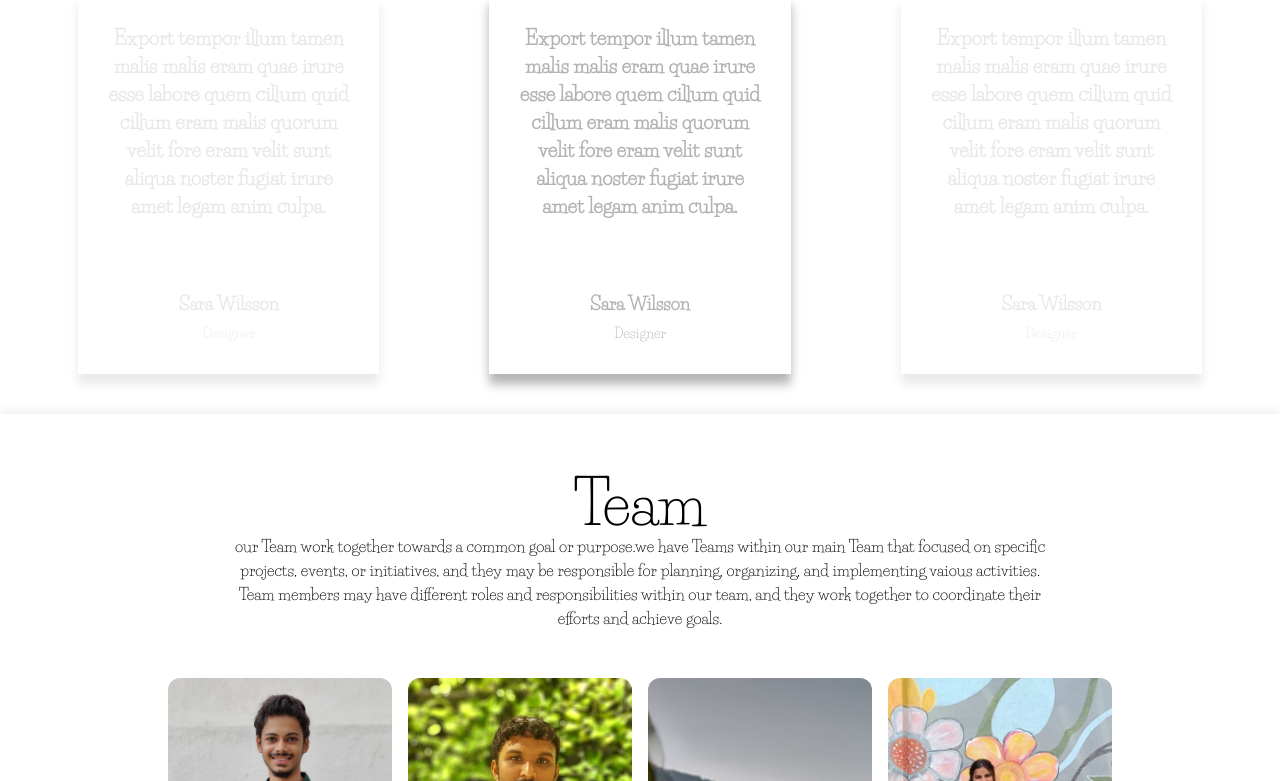
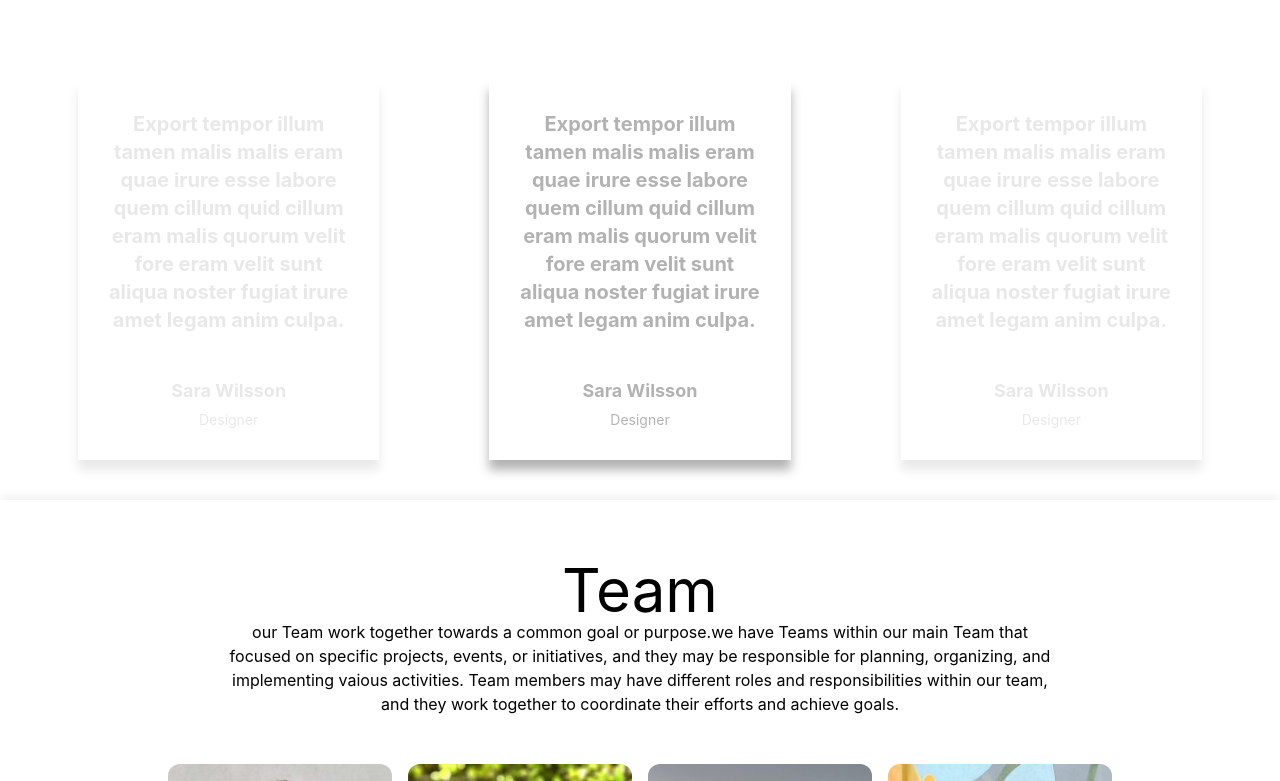
Before and after one commit to Manishsingh1110/data-science-association, a React (Create React App) app: page / in a window 1280 px wide. Shown: the part 3999-4780 px from the top of the page. Built offline with nearby package versions, Linux system fonts and the light colour scheme.

Commit message:
first commit

```diff
--- a/src/App.css
+++ b/src/App.css
@@ -10,7 +10,7 @@
     transition: opacity 0.3s linear;
     margin: 0;
     text-decoration: none;
-    font-family: myoverall;
+    /* font-family: myoverall; */
     box-sizing: border-box;
   }
 ::-webkit-scrollbar {
```
